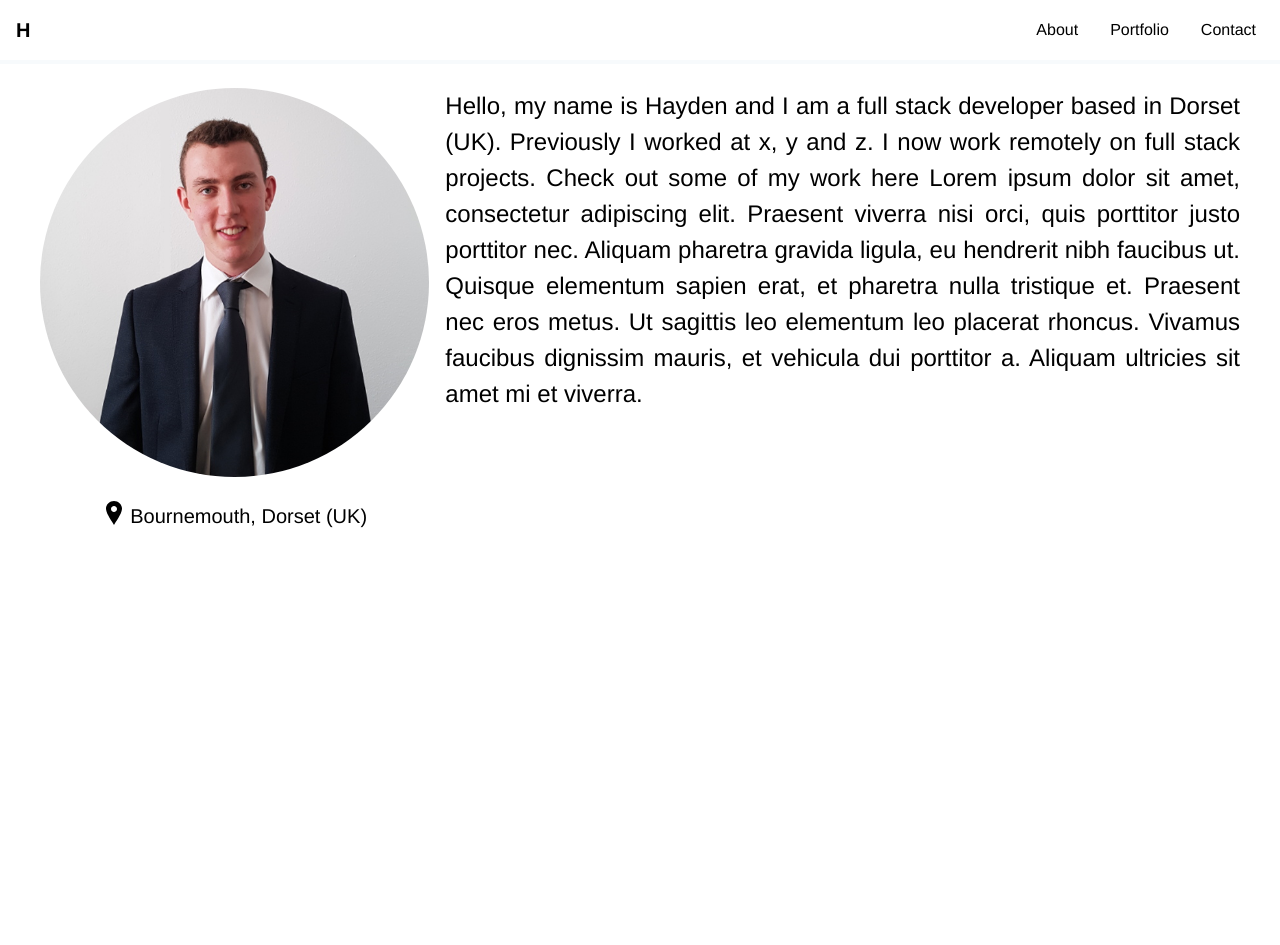
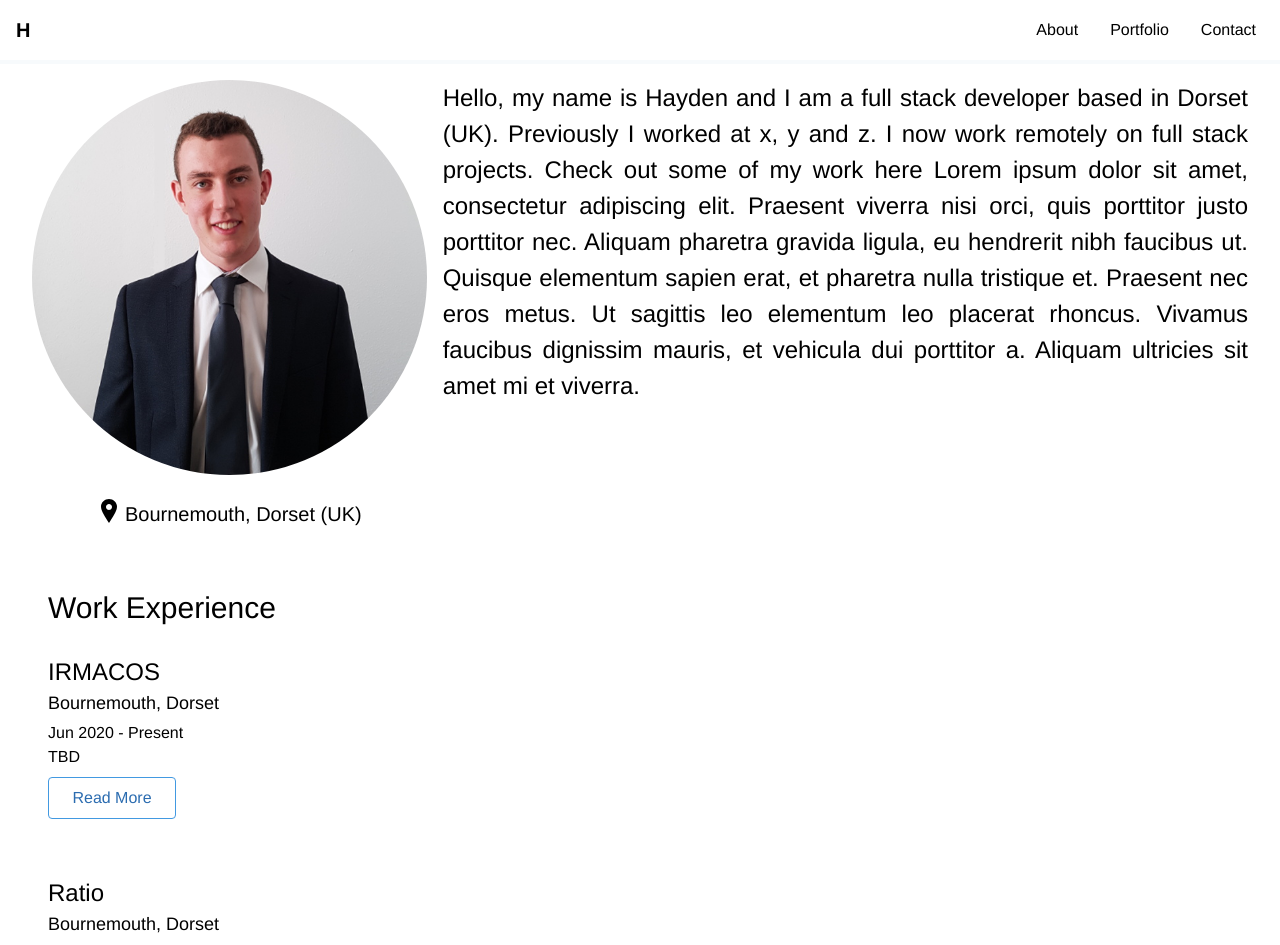
Before and after one commit to HaydenGriffin/portfolio-site, a Next.js app: page /about in a window 1280 px wide. Shown: the top 945 px of the page. Before the commit the page ends 800 px from the top, so only its background shows below. Built offline with nearby package versions, Linux system fonts and the light colour scheme.

Commit message:
Added work history section to about page

```diff
--- a/pages/about.tsx
+++ b/pages/about.tsx
@@ -1,14 +1,47 @@
 import Head from 'next/head';
 import Layout, { siteTitle } from '../components/layout';
 import Location from '~/public/svg/location.svg';
+import { GetStaticProps } from 'next';
+import retrieveJsonContent from '~/util/json-retrieve';
+import React, { Fragment } from 'react';
 
-export default function About() {
+interface WorkHistoryItem {
+  companyName: string;
+  role: string;
+  location: string;
+  startDate: string;
+  endDate: string;
+  keyInformation: string[];
+  technologies: Technology[];
+}
+
+interface Technology {
+  name: string;
+  link: string;
+}
+
+export default function About({
+  workHistoryItems,
+}: {
+  workHistoryItems: WorkHistoryItem[];
+}) {
+  const [showInformation, setShownInformation] = React.useState<Array<boolean>>(
+    []
+  );
+
+  const toggleShowInformation = (id: number) => {
+    setShownInformation((prevShownInformation: boolean[]) => ({
+      ...prevShownInformation,
+      [id]: !prevShownInformation[id],
+    }));
+  };
+
   return (
     <Layout>
       <Head>
         <title>{siteTitle}</title>
       </Head>
-      <div className="flex justify-center p-10">
+      <div className="flex justify-center p-8">
         <div className="flex-1 max-w-1600">
           <div className="flex justify-center flex-wrap -mx-2">
             <div className="w-full lg:w-2/6 text-center px-2">
@@ -41,8 +74,70 @@ export default function About() {
               </p>
             </div>
           </div>
+          <div className="flex flex-wrap p-2">
+            <div className="w-full lg:w-2/6 px-2">
+              <h2 className="text-3xl py-2">Work Experience</h2>
+            </div>
+          </div>
+          {workHistoryItems.map((workHistoryItem: WorkHistoryItem, index) => (
+            <div className="flex flex-wrap p-2">
+              <div className="w-full lg:w-2/6 px-2">
+                <h3 className="text-2xl">{workHistoryItem.companyName}</h3>
+                <p className="text-lg pb-1">{workHistoryItem.location}</p>
+                <p>
+                  {workHistoryItem.startDate} - {workHistoryItem.endDate}
+                </p>
+                <p>{workHistoryItem.role}</p>
+                <div className="pb-2">
+                  {workHistoryItem.technologies.map(
+                    (technology: Technology, index) => (
+                      <span className="text-yellow-600 pr-3 mb-2" key={index}>
+                        <a href={technology.link}>#{technology.name}</a>{' '}
+                      </span>
+                    )
+                  )}
+                </div>
+                <button
+                  onClick={() => toggleShowInformation(index)}
+                  className="w-32 bg-transparent hover:bg-blue-500 text-blue-700 hover:text-white py-2 px-4 border border-blue-500 hover:border-transparent rounded mb-10"
+                >
+                  Read More
+                </button>
+              </div>
+              <div className="w-full lg:w-4/6 px-2">
+                {showInformation[index] ? (
+                  <Fragment>
+                    <h3 className="text-2xl">{workHistoryItem.role}</h3>
+                    <p className="text-lg">
+                      {workHistoryItem.companyName} - {workHistoryItem.location}
+                    </p>
+                    <div key={index}>
+                      <ul>
+                        {workHistoryItem.keyInformation.map(
+                          (information: string, index) => (
+                            <li>{information}</li>
+                          )
+                        )}
+                      </ul>
+                    </div>
+                  </Fragment>
+                ) : null}
+              </div>
+            </div>
+          ))}
         </div>
       </div>
     </Layout>
   );
 }
+
+export const getStaticProps: GetStaticProps = async (context) => {
+  const fileContent = retrieveJsonContent('work.json');
+  let workHistoryItems: WorkHistoryItem[] = JSON.parse(fileContent);
+
+  return {
+    props: {
+      workHistoryItems,
+    },
+  };
+};
--- a/pages/portfolio/[id].tsx
+++ b/pages/portfolio/[id].tsx
@@ -41,9 +41,13 @@ export default function Project({
                 <p className="pb-2 text-justify">{paragraph}</p>
               ))}
               {nextItem.length > 0 ? (
-                <Link href={nextItem}>View next project</Link>
+                <Link href={nextItem}>
+                  <a>View next project</a>
+                </Link>
               ) : (
-                <Link href="/portfolio">Back to projects</Link>
+                <Link href="/portfolio">
+                  <a>Back to projects</a>
+                </Link>
               )}
             </div>
             <div className="w-full lg:w-1/2 px-6">
--- a/public/content/work.json
+++ b/public/content/work.json
@@ -3,8 +3,8 @@
     "companyName": "IRMACOS",
     "role": "TBD",
     "location": "Bournemouth, Dorset",
-    "startDate": "2020-06-01",
-    "endDate": "",
+    "startDate": "Jun 2020",
+    "endDate": "Present",
     "keyInformation": [],
     "technologies": []
   },
@@ -12,8 +12,8 @@
     "companyName": "Ratio",
     "role": "Graduate Software Developer",
     "location": "Bournemouth, Dorset",
-    "startDate": "2019-09-01",
-    "endDate": "2020-03-01",
+    "startDate": "Sep 2019",
+    "endDate": "Mar 2020",
     "keyInformation": [
       "Designed and created REST APIs using node.js and Go to retrieve and format data for use within the companies applications",
       "Built and designed front-end single page applications using React.js / Redux",
@@ -44,8 +44,8 @@
     "companyName": "FIVIUM",
     "role": "Trainee Applications Developer",
     "location": "Covent Garden, London",
-    "startDate": "2017-07-01",
-    "endDate": "2018-08-01",
+    "startDate": "Jul 2017",
+    "endDate": "Aug 2018",
     "keyInformation": [
       "Professional Training placement completed as part of my university degree",
       "Developed and worked on a range of systems; using FOXopen - an inhouse framework for building secure web applications",
```
